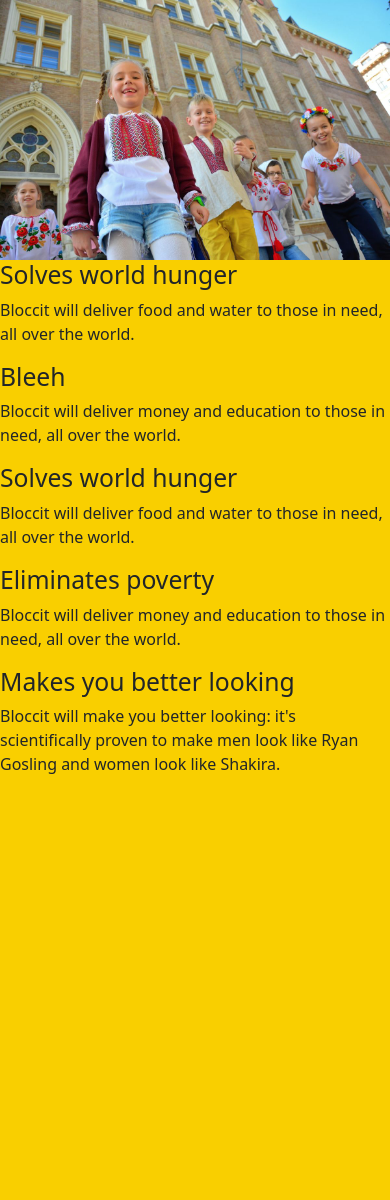
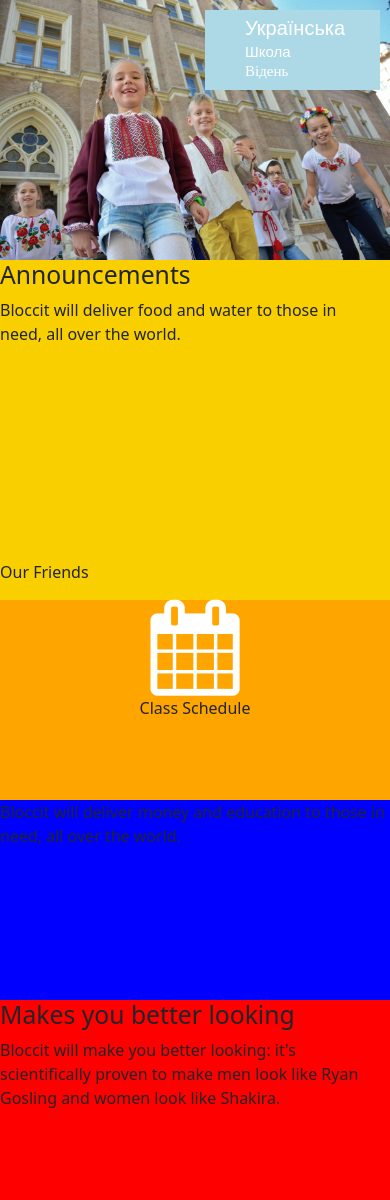
Before and after one commit to yuri-gagarin/ua-school, a Rails app: page / in a window 390 px wide. Shown: the part 102-1302 px from the top of the page. Before the commit the page ends 876 px from the top, so only its background shows below. Run offline with Rails 7, Linux system fonts and the light colour scheme; style sheets or scripts are compiled from the project's sources; some libraries are stand-ins or nearby versions.

Commit message:
front page formatting

```diff
--- a/app/assets/stylesheets/welcome.scss
+++ b/app/assets/stylesheets/welcome.scss
@@ -3,6 +3,12 @@
 // You can use Sass (SCSS) here: http://sass-lang.com/
 
 * {box-sizing:border-box}
+
+@font-face {
+  font-family: 'Academic';
+  src: url('academic.ttf') format('truetype');
+
+  }
 
 /* Slideshow container */
 .slideshow-container {
@@ -100,15 +106,89 @@
 
 .index-img-container  {
     position: relative;
+    .img-desc {
+      position: absolute;
+      right: 100px;
+      top: 80px;
+      font-size: 3.5em;
+      z-index: 1;
+      color: white;
+      background-color:lightblue;
+      font-family: Impact, Haettenschweiler, 'Arial Narrow Bold', sans-serif;
+      padding: 40px;
+      .pic-main-title {
+        z-index: 2;
+      }
+      .pic-main-desc {
+        margin-top: -40px;
+        z-index: 2;
+      }
+      .pic-main-end {
+        margin-top: -50px;
+        font-family: Snell Roundhand;
+        z-index: 2;
+        text-align: right;
+
+      }
+  }
+  .title-image {
+    filter: grayscale(25%);
+    width: 100%;
+    height: auto;
+  }
 }
-.img-desc {
+
+@media screen and (max-width: 400px) {
+  .img-desc {
     position: absolute;
-    right: 100px;
-    top: 80px;
-    font-size: 3.5em;
-    border: 1px solid white;
-    color: white;
-    font-family: Impact, Haettenschweiler, 'Arial Narrow Bold', sans-serif;
-    background: #e5e6e8;
-    opacity: .25;
+    top: 10px !important;
+    right: 10px !important;
+    display: block;
+    width: 175px;
+    .pic-main-title {
+      font-size: 20px;
+      position: absolute;
+      top: 2px;
+    }
+    .pic-main-desc {
+      font-size: 15px;
+      position: absolute;
+      top: 70px;
+    }
+    .pic-main-end {
+      font-size: 15px;
+      position: absolute;
+      top: 100px;
+    }
+  }
 }
+
+
+
+.announcements {
+  width: 100%;
+  min-height: 300px;
+}
+
+#friend-column1 {
+  height: 200px;
+  background-color: orange;
+  z-index: 1;
+  text-align: center;
+}
+
+#friend-column2 {
+  height: 200px;
+  background-color: blue;
+}
+
+#friend-column3 {
+  height: 200px;
+  background-color: red;
+}
+
+.cal {
+  color: white;
+  z-index: 2;
+  font-size: 6em;
+}
--- a/app/views/welcome/index.html.erb
+++ b/app/views/welcome/index.html.erb
@@ -1,44 +1,52 @@
 
-  <div id="frontCarousel" class="carousel slide" data-ride="carousel" data-interval="5000"></div>
-   <div id="frontCarousel" class="carousel slide" data-ride="carousel">
+  <div id="frontCarousel" class="carousel slide" data-ride="carousel" ></div>
+   <div id="frontCarousel" class="carousel slide" data-ride="carousel" data-interval="false">
     <div class="carousel-inner">
       <div class="carousel-item active">
         <div class="index-img-container" >
-          <img class="d-block w-100" src="/assets/frontpage/1.jedyna.jpg" alt="First slide">
+          <div class="img-desc">
+            <p class="pic-main-title">Українська</p>
+            <p class="pic-main-desc">Школа</p>
+            <p class="pic-main-end">Відень</p>
+          </div>
+          <img class="d-block w-100 title-image" src="/assets/frontpage/1.jedyna.jpg" alt="First slide">
         </div>
       </div>
       <div class="carousel-item">
-        <img class="d-block w-100" src="/assets/frontpage/2.jakisna.jpg" alt="Second slide">
+        <img class="d-block w-100 title-image" src="/assets/frontpage/2.jakisna.jpg" alt="Second slide">
       </div>
       <div class="carousel-item">
-        <img class="d-block w-100" src="/assets/frontpage/3.cikavi-uroky-1.jpg" alt="Third slide">
+        <img class="d-block w-100 title-image" src="/assets/frontpage/3.cikavi-uroky-1.jpg" alt="Third slide">
       </div>
        <div class="carousel-item">
-        <img class="d-block w-100" src="/assets/frontpage/nastya.jpg" alt="Fourth slide">
+        <img class="d-block w-100 title0image" src="/assets/frontpage/nastya.jpg" alt="Fourth slide">
       </div>
     </div>
   </div>
 
-<div class="row">
-   <div class="col-md-6">
-     <h2>Solves world hunger</h2>
+<div class="row announcements">
+   <div class="col-md-12 ">
+     <h2>Announcements</h2>
      <p>Bloccit will deliver food and water to those in need, all over the world.</p>
    </div>
-   <div class="col-md-6">
-      <h2><%= "Bleeh" %></h2>
-      <p>Bloccit will deliver money and education to those in need, all over the world.</p>
+</div>
+<div class='row'>
+  <div class= "col-md-12">
+    <p>Our Friends</p>
+  </div>
+</div>
+
+ <div class="row">
+   <div class="col-md-4 friend-column" id="friend-column1">
+    <div>
+      <i class="fa fa-calendar cal"></i>
+      <p>Class Schedule</p>
+    </div>
    </div>
- </div>
- <div class="row">
-   <div class="col-md-4">
-     <h2>Solves world hunger</h2>
-     <p>Bloccit will deliver food and water to those in need, all over the world.</p>
-   </div>
-   <div class="col-md-4">
-     <h2>Eliminates poverty</h2>
+   <div class="col-md-4 friend-column" id="friend-column2">
      <p>Bloccit will deliver money and education to those in need, all over the world.</p>
    </div>
-   <div class="col-md-4">
+   <div class="col-md-4 friend-column" id="friend-column3">
      <h2>Makes you better looking</h2>
      <p>Bloccit will make you better looking: it's scientifically proven to make men look like Ryan Gosling and women look like Shakira.</p>
    </div>
--- a/config/application.rb
+++ b/config/application.rb
@@ -12,7 +12,7 @@ module Bloccit
     # Application configuration should go into files in config/initializers
     # -- all .rb files in that directory are automatically loaded.
     config.autoload_paths << File.join(config.root, "lib")
-    config.assets.paths << Rails.root.join("app", "assets", "fonts")
-
+    config.assets.paths << Rails.root.join('vendor', 'assets', 'fonts')
+    config.assets.precompile << /\.(?:svg|eot|woff|ttf)$/
   end
 end
```
Also changed, not shown: 5 other files.
